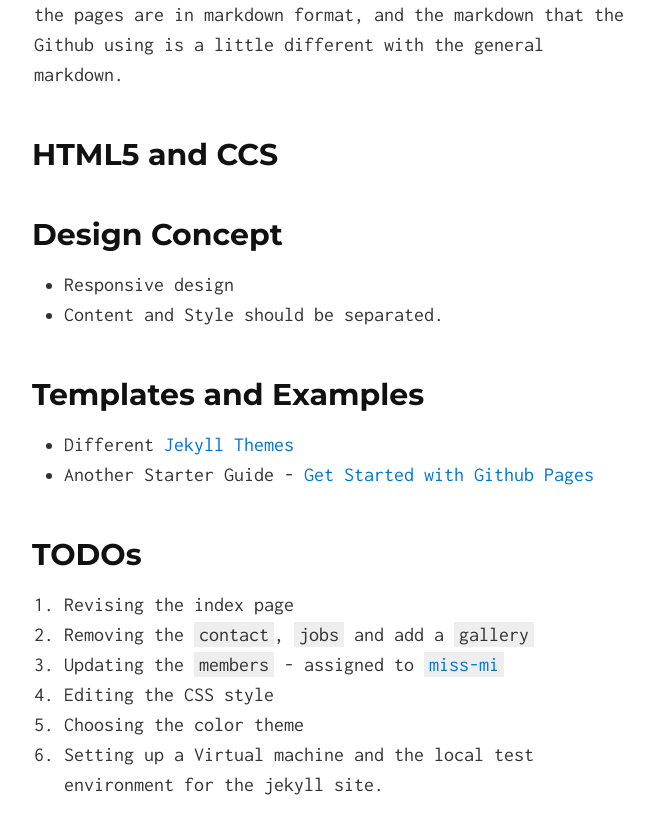
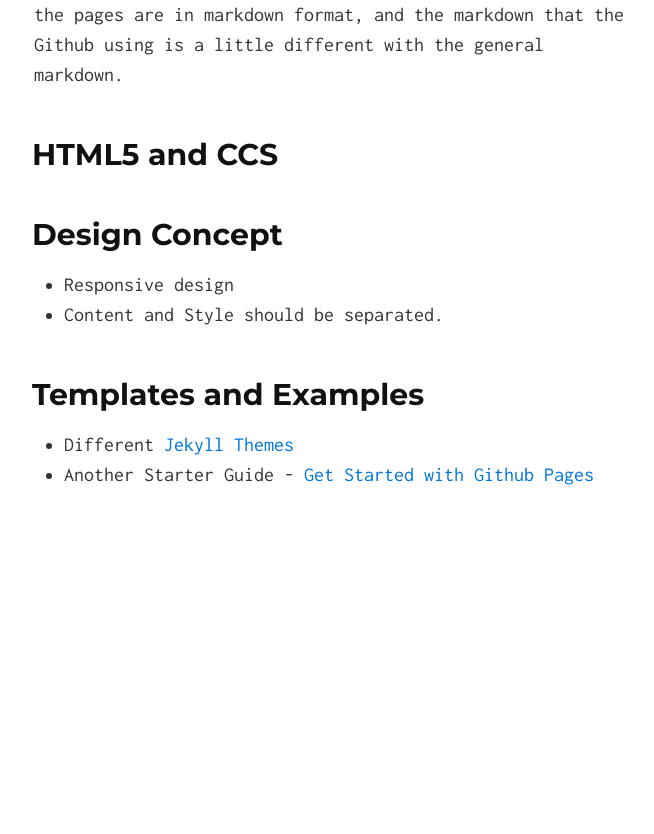
Before and after one commit to quxiaofeng/projetcompromis, a Jekyll site: the page built from index.html, in a window 1280 px wide and 900 px high, scrolled down 7719 px. Shown: the top 834 px of the window, without its empty margins (306-960 px from the left). Built offline with Jekyll 4.4.1, drawn with Linux system fonts in a browser that asks for light colours; Markdown is read by kramdown in place of the engine named in the settings; after the commit the page ends 8309 px from its top, so only the background shows below that.

Commit message:
Removed unused TODOs
Signed-off-by: Xiaofeng QU <xiaofeng.qu.hk@ieee.org>

```diff
--- a/_includes/index.md
+++ b/_includes/index.md
@@ -181,13 +181,3 @@ Templates and Examples
 
 + Different [Jekyll Themes](http://jekyllthemes.org/)
 + Another Starter Guide - [Get Started with Github Pages](http://24ways.org/2013/get-started-with-github-pages/)
-
-TODOs
-------------
-
-1. Revising the index page
-2. Removing the `contact`, `jobs` and add a `gallery`
-3. Updating the `members` - assigned to [`miss-mi`](https://github.com/miss-mi)
-4. Editing the CSS style
-5. Choosing the color theme
-6. Setting up a Virtual machine and the local test environment for the jekyll site.
```
